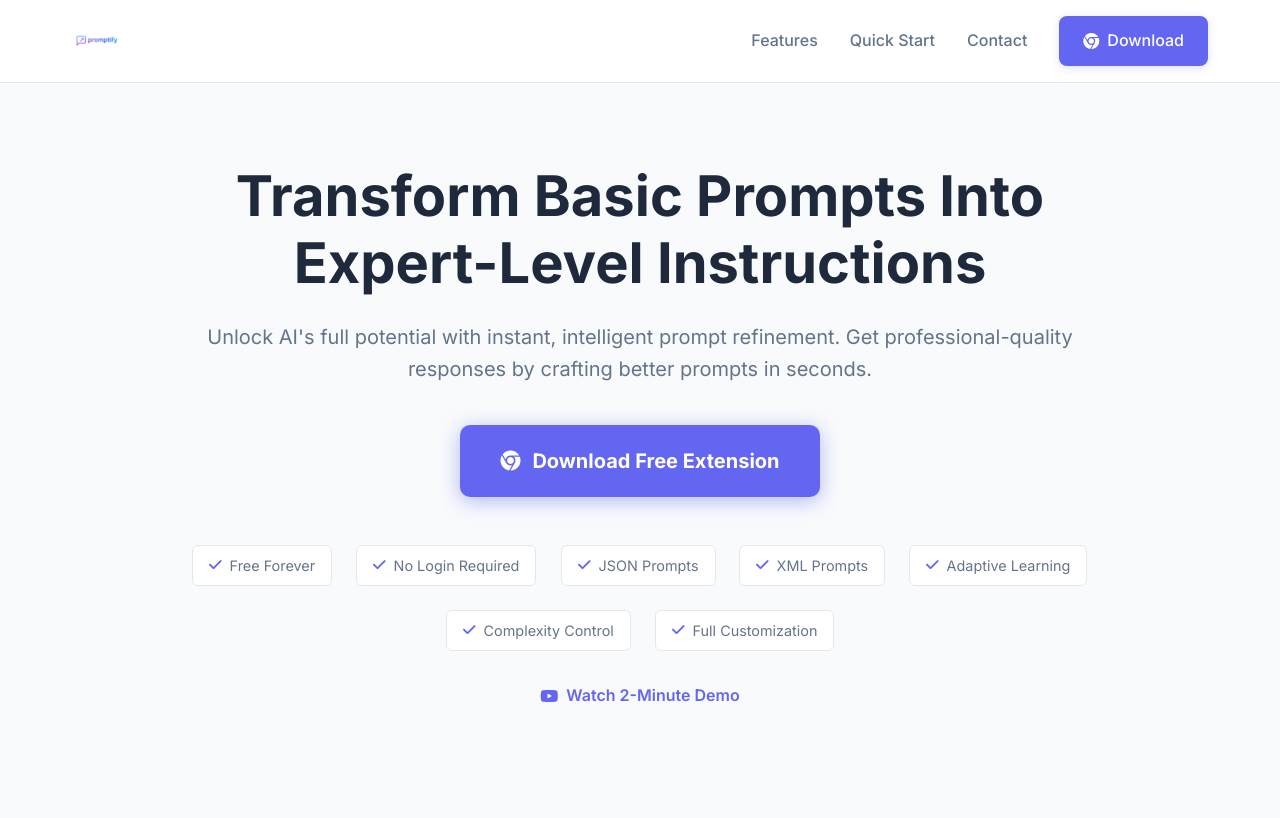
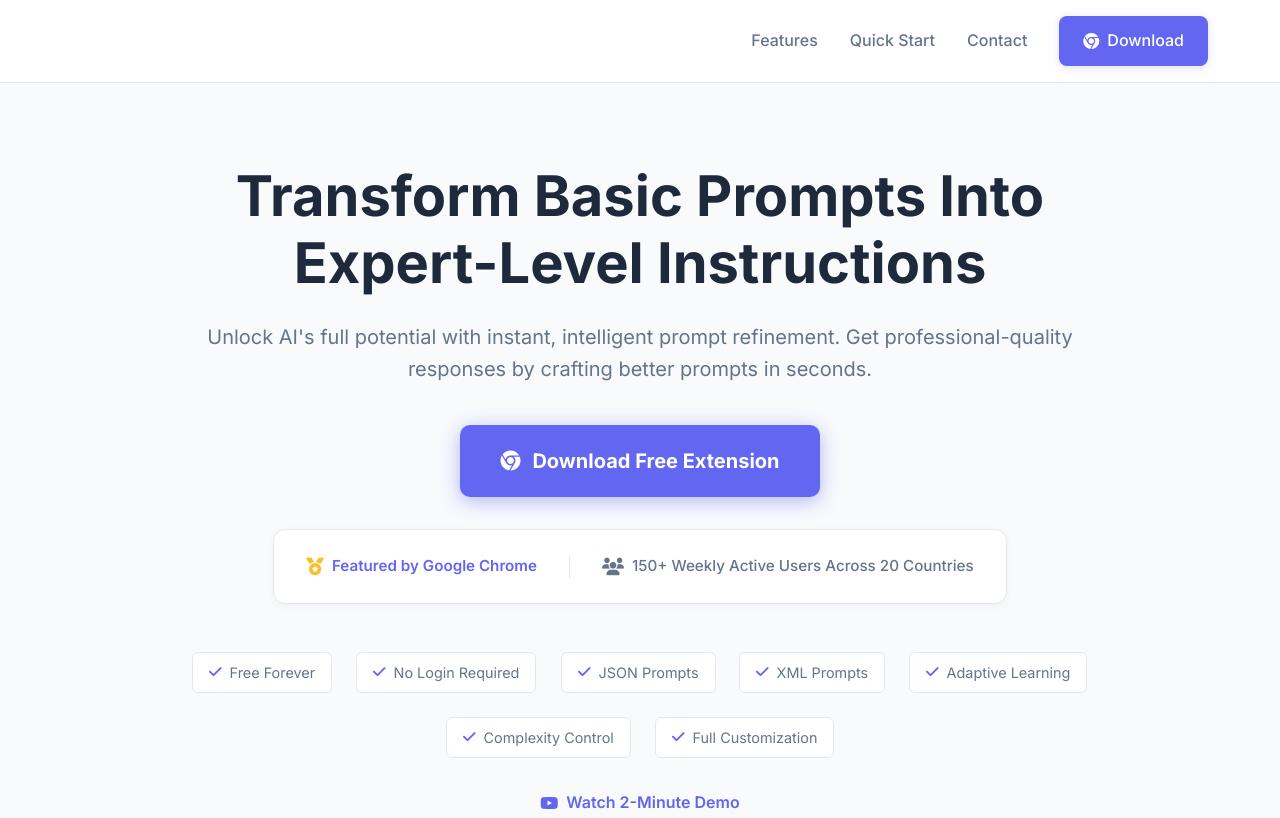
Before and after one commit to usepromptify/usepromptify.github.io, a plain HTML site: page index.html in a window 1280 px wide. Shown: the top 818 px of the page. Drawn offline with Linux system fonts and the light colour scheme.

Commit message:
added the accolades

```diff
--- a/index.html
+++ b/index.html
@@ -272,6 +272,48 @@
 
         .primary-download:active {
             transform: translateY(-1px) scale(1);
+        }
+
+        /* Social Proof Section */
+        .social-proof {
+            display: flex;
+            align-items: center;
+            justify-content: center;
+            gap: 2rem;
+            padding: 1.5rem 2rem;
+            background: white;
+            border: 1px solid var(--border);
+            border-radius: 12px;
+            animation: fadeInUp 0.8s ease-out 0.7s both;
+            box-shadow: 0 2px 8px rgba(0, 0, 0, 0.04);
+        }
+
+        .proof-item {
+            display: flex;
+            align-items: center;
+            gap: 0.5rem;
+            color: var(--text-secondary);
+            font-size: 0.95rem;
+            font-weight: 500;
+        }
+
+        .proof-item.featured {
+            color: var(--primary);
+            font-weight: 600;
+        }
+
+        .proof-item i {
+            font-size: 1.1rem;
+        }
+
+        .proof-item.featured i {
+            color: #fbbf24;
+        }
+
+        .proof-divider {
+            width: 1px;
+            height: 24px;
+            background: var(--border);
         }
 
         @keyframes pulse {
@@ -1010,6 +1052,21 @@
                 font-size: 0.85rem;
                 padding: 0.4rem 0.8rem;
             }
+
+            .social-proof {
+                flex-direction: column;
+                gap: 1rem;
+                padding: 1.25rem 1.5rem;
+            }
+
+            .proof-divider {
+                width: 40px;
+                height: 1px;
+            }
+
+            .proof-item {
+                font-size: 0.9rem;
+            }
         }
 
         /* Loading Animation */
@@ -1031,7 +1088,7 @@
     <nav class="navbar" id="navbar">
         <div class="nav-container">
             <div class="logo">
-                <img src="icons/promptify.png" alt="Promptify">
+                <img src="icons/Empty.png" alt="Promptify">
             </div>
             <ul class="nav-links" id="navLinks">
                 <li><a href="#features">Features</a></li>
@@ -1059,6 +1116,20 @@
                     <i class="fab fa-chrome"></i>
                     Download Free Extension
                 </a>
+
+                <!-- Social Proof -->
+                <div class="social-proof">
+                    <div class="proof-item featured">
+                        <i class="fas fa-medal"></i>
+                        <span>Featured by Google Chrome</span>
+                    </div>
+                    <div class="proof-divider"></div>
+                    <div class="proof-item">
+                        <i class="fas fa-users"></i>
+                        <span>150+ Weekly Active Users Across 20 Countries</span>
+                    </div>
+                </div>
+
                 <div class="features-list">
                     <div class="feature-tag">
                         <i class="fas fa-check"></i>
```
